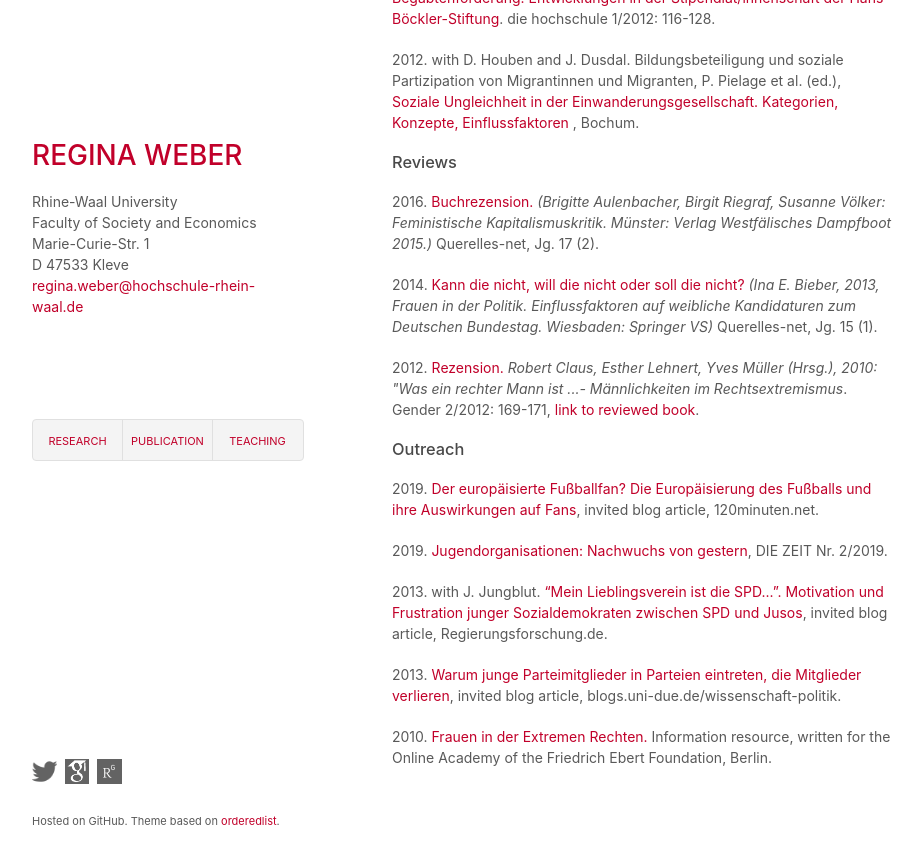
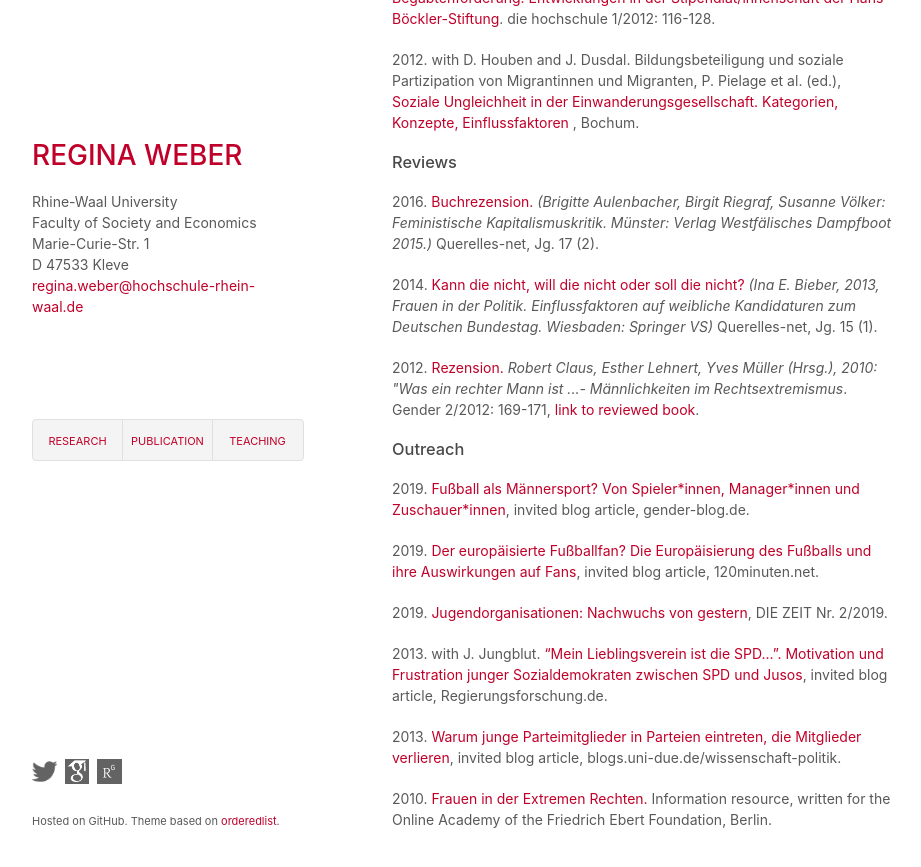
Before and after one commit to robertocabreratapia/robertocabreratapia.github.io, a Jekyll site: the page built from publication.html, in a window 1280 px wide and 900 px high, scrolled down 1191 px. Shown: the top 867 px of the window, without its empty margins (178-1099 px from the left). Built offline with Jekyll 4.4.1, drawn with Linux system fonts in a browser that asks for light colours; before the commit the page ends 2029 px from its top, so only the background shows below that.

Commit message:
Update publication.html

```diff
--- a/publication.html
+++ b/publication.html
@@ -27,9 +27,9 @@ layout: default
 <p>2012. <a href="https://www.budrich-journals.de/index.php/gender/article/view/17922/15597">Rezension.</a> <em>Robert Claus, Esther Lehnert, Yves Müller (Hrsg.), 2010: "Was ein rechter Mann ist ...- Männlichkeiten im Rechtsextremismus</em>. Gender 2/2012: 169-171, <a href="http://www.rosalux.de/fileadmin/rls_uploads/pdfs/Publ-Texte/Texte_68.pdf">link to reviewed book</a>.</p>
 
 <h3>Outreach</h3>
+<p>2019. <a href="https://www.gender-blog.de/beitrag/fussball-spielerinnen/show/">Fußball als Männersport? Von Spieler*innen, Manager*innen und Zuschauer*innen</a>, invited blog article, gender-blog.de.</p>
 <p>2019. <a href="https://120minuten.net/der-europaeisierte-fussballfan/">Der europäisierte Fußballfan? Die Europäisierung des Fußballs und ihre Auswirkungen auf Fans</a>, invited blog article, 120minuten.net.</p>
 <p>2019. <a href="https://www.zeit.de/2019/02/parteijugend-jugendorganisationen-nachwuchs-frauen">Jugendorganisationen: Nachwuchs von gestern</a>, DIE ZEIT Nr. 2/2019.</p>
-<p>
 <p>2013. with J. Jungblut. <a href="https://regierungsforschung.de/mein-lieblingsverein-ist-die-spd-motivation-und-frustration-junger-sozialdemokraten-zwischen-spd-und-jusos/">“Mein Lieblingsverein ist die SPD...”. Motivation und Frustration junger Sozialdemokraten zwischen SPD und Jusos</a>, invited blog article, Regierungsforschung.de. </p>
 <p>2013. <a href="http://blogs.uni-due.de/wissenschaft-politik/2013/11/11/was-hat-dich-hier-her-gebracht-warum-dennoch-junge-parteimitglieder-in-parteien-eintreten-die-mitglieder-verlieren/">Warum junge Parteimitglieder in Parteien eintreten, die Mitglieder verlieren</a>, invited blog article, blogs.uni-due.de/wissenschaft-politik.  </p>
  <p>2010. <a href="https://fes-online-akademie.de/fileadmin/Inhalte/01_Themen/05_Archiv/Rechtsextremismus/dokumente/100720_weber_frauen_in_der_extremen_rechten_final.pdf">Frauen in der Extremen Rechten.</a> Information resource, written for the Online Academy of the Friedrich Ebert Foundation, Berlin.</p>
```
